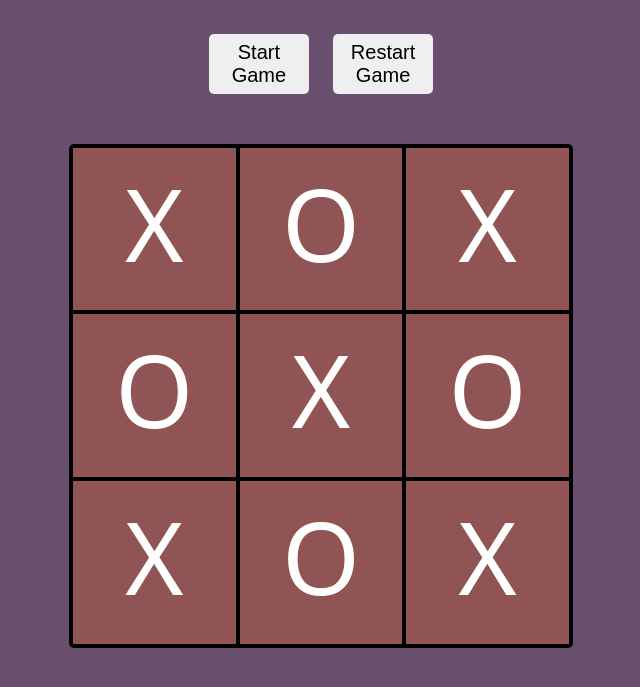
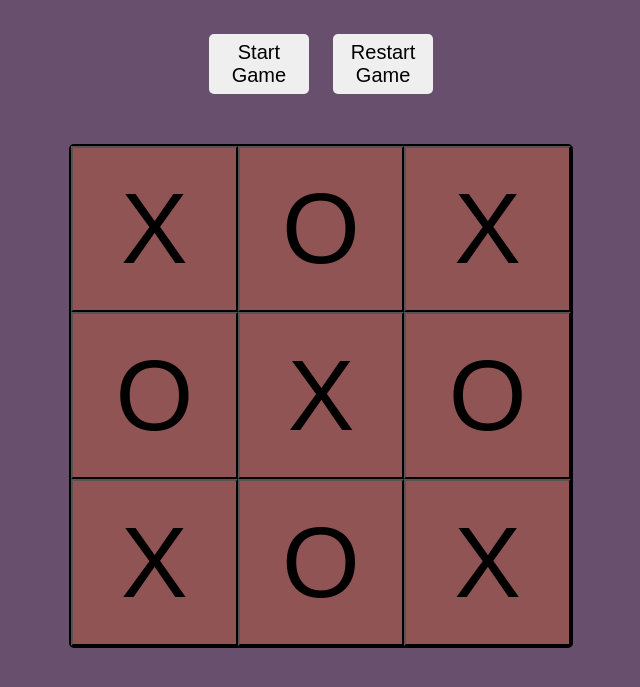
Before and after one commit to gnahc2305/tictactoe, a plain HTML site: page index.html in a window 1280 px wide. Shown: the part 85-772 px from the top of the page, without its empty margins (319-959 px from the left). Drawn offline with Linux system fonts and the light colour scheme.

Commit message:
make div buttons and assign them a listener

```diff
--- a/index.html
+++ b/index.html
@@ -18,15 +18,15 @@
     </div>
 
     <div class="container">
-        <div class="section0">X</div>
-        <div class="section1">O</div>
-        <div class="section2">X</div>
-        <div class="section3">O</div>
-        <div class="section4">X</div>
-        <div class="section5">O</div>
-        <div class="section6">X</div>
-        <div class="section7">O</div>
-        <div class="section8">X</div>
+        <button class="section" id="section0">X</button>
+        <button class="section" id="section1">O</button>
+        <button class="section" id="section2">X</button>
+        <button class="section" id="section3">O</button>
+        <button class="section" id="section4">X</button>
+        <button class="section" id="section5">O</button>
+        <button class="section" id="section6">X</button>
+        <button class="section" id="section7">O</button>
+        <button class="section" id="section8">X</button>
     </div>
 
 
--- a/script.js
+++ b/script.js
@@ -1,6 +1,14 @@
+const sections_btn = Array.from(document.querySelectorAll('.section'));
+
 const Gameboard = (function () {
     let gameBoard = [0, 1, 2,
                      3, 4, 5,
                      6, 7, 8];
-    console.log(gameBoard);
+
 })();
+
+sections_btn.map(button => {
+    button.addEventListener('click', (e) => {
+        console.log(e.target.id);
+    })
+})
--- a/style.css
+++ b/style.css
@@ -35,10 +35,14 @@ body {
     grid-template-columns: 1fr 1fr 1fr;
     grid-template-rows: 1fr 1fr 1fr;
     text-align: center;
-    /* align-self: center; */
     font-size: 100px;
     border: 2px solid black;
     line-height: 150px;
+}
+
+.container button {
+    background-color: rgb(144, 84, 84);
+    font-size: 100px;
 }
 
 .container > div {
```
